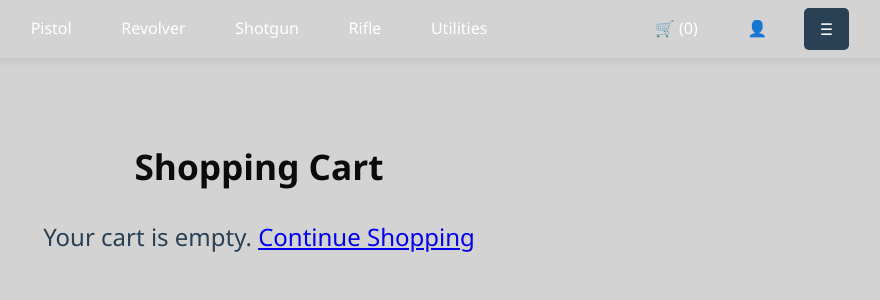
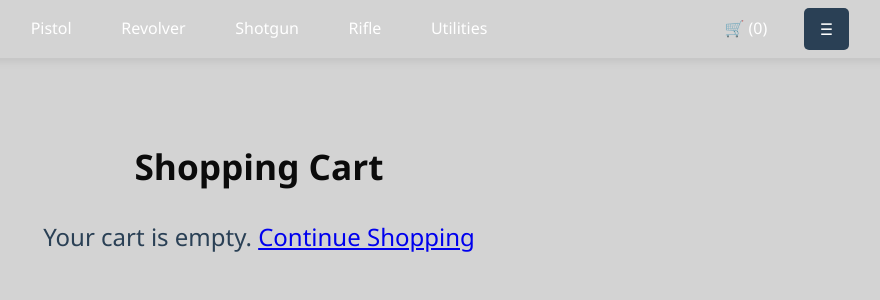
Before and after one commit to glmynixx/product_page, a PHP site: page /cart.php in a window 1280 px wide. Shown: the top 300 px of the page, without its empty margins (381-1261 px from the left). Run offline with PHP 8.4, Linux system fonts and the light colour scheme; a stand-in replaces the project's code that opens the database connection.

Commit message:
Update cart.php

```diff
--- a/cart.php
+++ b/cart.php
@@ -105,11 +105,11 @@ foreach ($cart_items as $it) {
                 <nav>
                     <ul>
                         <li><a href="cart.php" class="nav-link">🛒 (<?php echo isset($cart_count) ? $cart_count : 0; ?>)</a></li>
-                        <li><a href="#" class="nav-link">👤</a></li>
                             <div class="dropdown">
                             <button class="dropbtn">☰</button>
                             <div class="dropdown-content">
                                 <a href="#">Home</a>
+                                <a href="#">Profile</a>
                                 <a href="#">About Us</a>
                                 <a href="#">Contact</a>
                                 <a href="#">Logout</a>
```
